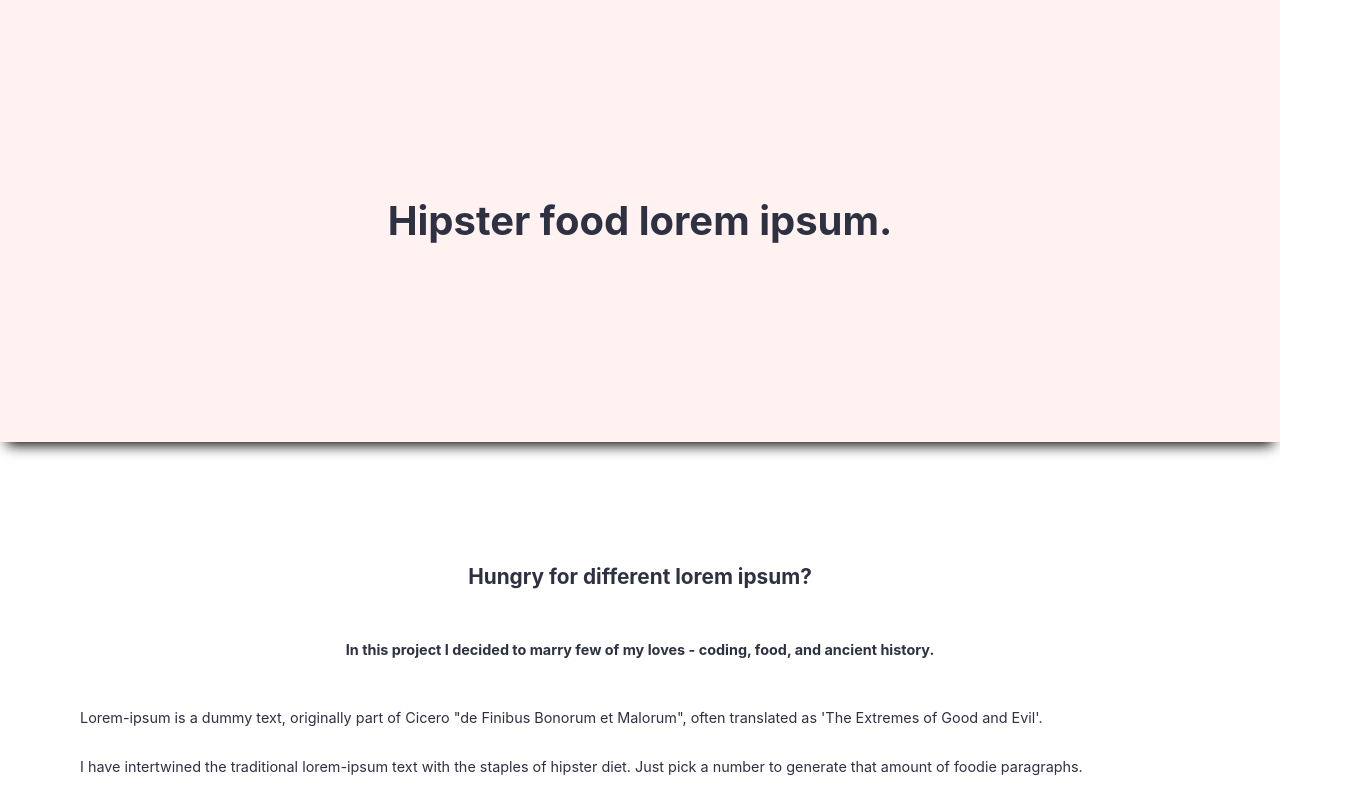
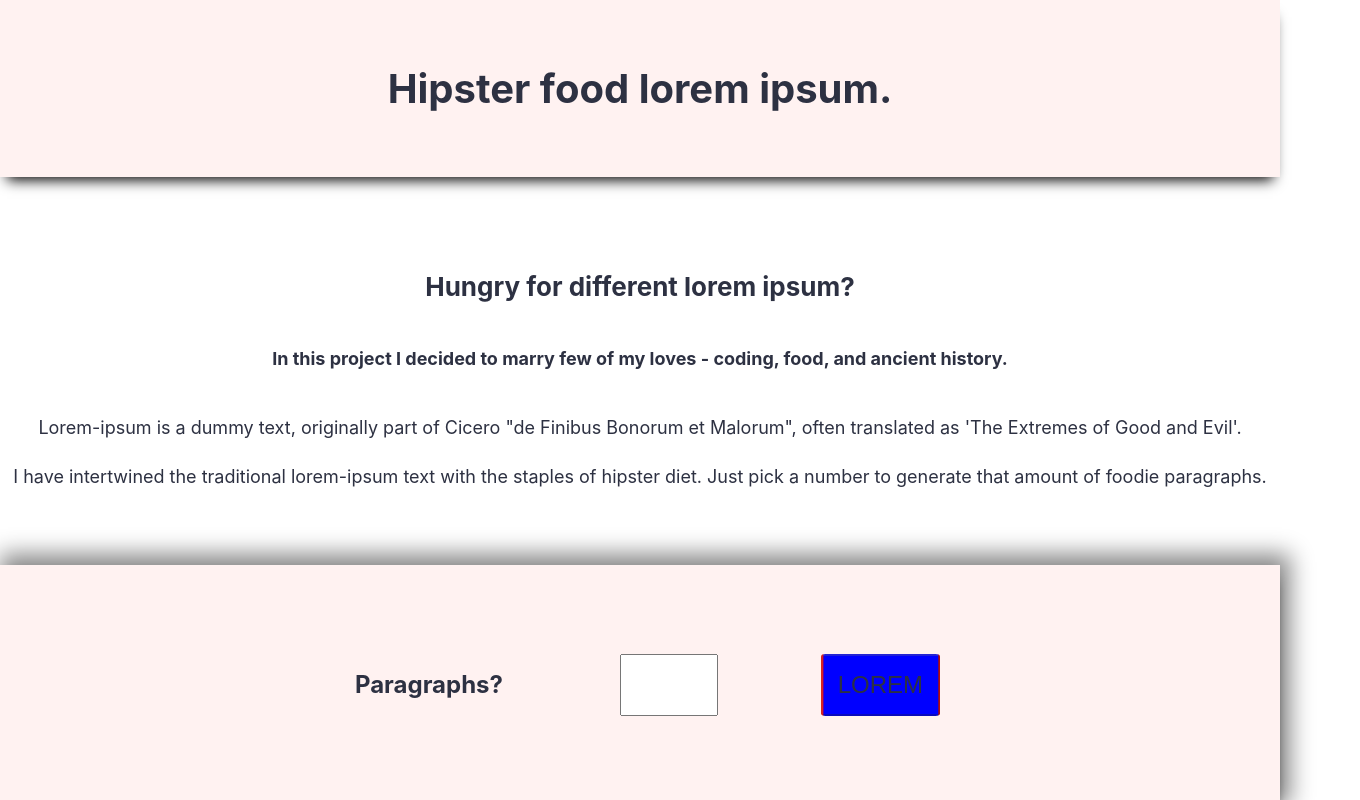
Before and after one commit to mmkobylin/lorem-ipsum, a React (Create React App) app: page / in a window 1280 px wide. Shown: the top 800 px of the page, 1360 px wide, since content can reach past the window. Built offline with nearby package versions, Linux system fonts and the light colour scheme.

Commit message:
color changes on the button

```diff
--- a/src/component/Form.js
+++ b/src/component/Form.js
@@ -112,6 +112,7 @@ const Form = () => {
 
           ></input>
           <button
+            className = 'change'
             //
             disabled = { !count }
             // changing the button cursor depending if the count is empty
--- a/src/index.css
+++ b/src/index.css
@@ -100,6 +100,23 @@ form * {
   padding: 3%;
 }
 
+
+@media only screen and (min-width: 700px) {
+  button {
+    /* remember background, no color */
+    background: linear-gradient(to left, blue 50%, red 50% );
+    background-size: 200%, 100%;
+    background-position: right bottom;
+    transition: all 2s ease;
+  }
+
+  button:hover:enabled {
+    background-position: left bottom;
+    background-position: left bottom
+  }
+
+}
+
 @media only screen and (min-width: 700px) and (max-width: 1199px) {
 
   article p {
@@ -139,7 +156,7 @@ form * {
   article {
     background-color: #70FFEC;
     margin: 3vw 0;
-    /* text-align: justify; */
+    text-align: justify;
   }
 
   article p {
@@ -149,21 +166,32 @@ form * {
     /* padding: 1% 10%; */
   }
 
+  .break {
+    padding: 0;
+  }
+
   button {
     padding:  1rem;
   }
 
   form {
-    height: 20vh;
+    padding: 3%;
+  }
+
+  form label, form input {
+    font-weight: bold;
+    margin-top: 3rem;
+  }
+
+  form input {
+    max-width: 4rem;
   }
 
   form * {
     margin: 1vw;;
     font-size: 1.5rem;
-  }
-
-  form * {
-    margin: 2rem 1rem;
+    margin: 4vw;
+    padding: 15px;
   }
 
   form label, form input {
@@ -176,7 +204,7 @@ form * {
 
   h3 {
     font-size: 2.5rem;
-    height: 20vh;
+    padding:4rem;
     display: flex;
     align-items: center;
     justify-content: center;
@@ -184,9 +212,19 @@ form * {
 
   .info {
     text-align: center;
+    padding: 5%;
+  }
+
+  .info * {
+    transform: scale(1.25);
+  }
+
+  .info p {
+    text-align: center;
   }
 
   .lorem-text {
     padding: 4rem;
   }
+
 }
```
